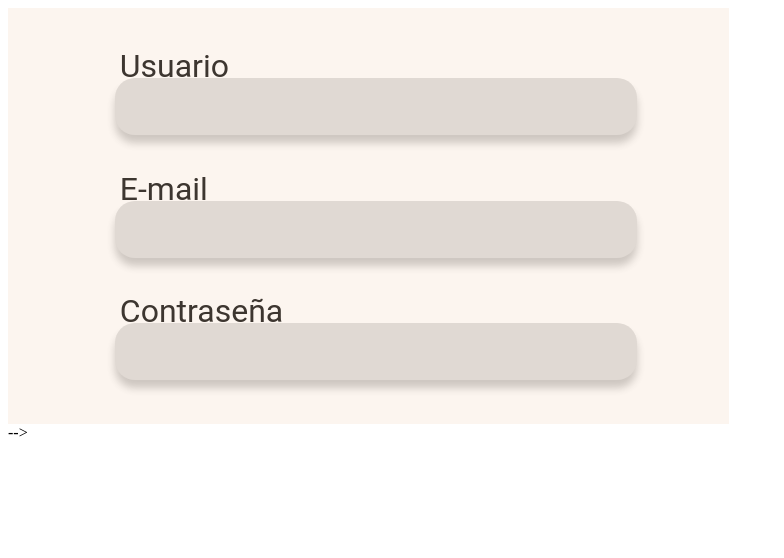
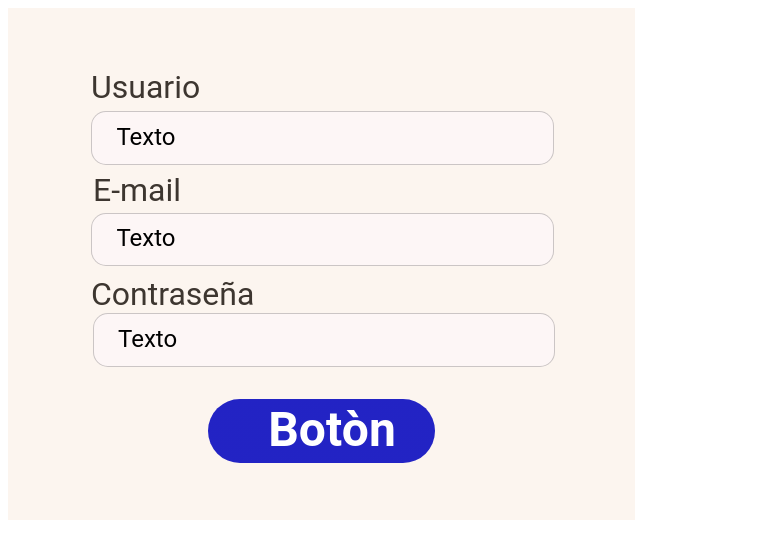
Before and after one commit to marcosernestol/LoginHM, an Angular app: page / in a window 1280 px wide. Shown: the top 558 px of the page, without its empty margins (0-784 px from the left). Built offline with nearby package versions, Linux system fonts and the light colour scheme.

Commit message:
Prueba2
Prueba simple

```diff
--- a/src/app/app.html
+++ b/src/app/app.html
@@ -1,19 +1,29 @@
-
-
-
-<div data-layer="Group 1" class="Group1" style="width: 721px; height: 416px; position: relative">
-  <div data-layer="Rectangle 19" class="Rectangle19" style="width: 522.46px; height: 57.10px; left: 106.58px; top: 314.85px; position: absolute; background: #D9D9D9; box-shadow: 0px 8px 8px rgba(0, 0, 0, 0.25); border-radius: 20px"></div>
-  <div data-layer="Rectangle 18" class="Rectangle18" style="width: 522.46px; height: 57.10px; left: 106.58px; top: 192.50px; position: absolute; background: #D9D9D9; box-shadow: 0px 8px 8px rgba(0, 0, 0, 0.25); border-radius: 20px"></div>
-  <div data-layer="Rectangle 17" class="Rectangle17" style="width: 522.46px; height: 57.10px; left: 106.58px; top: 70.15px; position: absolute; background: #D9D9D9; box-shadow: 0px 8px 8px rgba(0, 0, 0, 0.25); border-radius: 20px"></div>
-  <div data-layer="Contraseña" class="ContraseA" style="width: 171.37px; height: 31px; left: 111.81px; top: 283.86px; position: absolute; color: black; font-size: 32px; font-family: Roboto; font-weight: 400; word-wrap: break-word">Contraseña</div>
-  <div data-layer="E-mail" class="EMail" style="width: 93px; height: 31px; left: 111.81px; top: 161.51px; position: absolute; color: black; font-size: 32px; font-family: Roboto; font-weight: 400; word-wrap: break-word">E-mail</div>
-  <div data-layer="Usuario" class="Usuario" style="width: 114.94px; height: 31px; left: 111.81px; top: 39.15px; position: absolute; color: black; font-size: 32px; font-family: Roboto; font-weight: 400; word-wrap: break-word">Usuario</div>
-  <div data-layer="Rectangle 20" class="Rectangle20" style="width: 721px; height: 416px; left: 0px; top: 0px; position: absolute; background: rgba(240.84, 215.79, 190.75, 0.25)"></div>
-</div>
 
 
 
 
+<div data-layer="Group 2" class="Group2" style="width: 627px; height: 512px; position: relative">
+  <div data-layer="Contraseña" class="ContraseA" style="width: 286px; height: 38px; left: 83px; top: 267px; position: absolute; color: black; font-size: 32px; font-family: Roboto; font-weight: 400; word-wrap: break-word">Contraseña</div>
+  <div data-layer="E-mail" class="EMail" style="width: 216px; height: 39px; left: 85px; top: 163px; position: absolute; color: black; font-size: 32px; font-family: Roboto; font-weight: 400; word-wrap: break-word">E-mail</div>
+  <div data-layer="Usuario" class="Usuario" style="width: 277px; height: 41px; left: 83px; top: 60px; position: absolute; color: black; font-size: 32px; font-family: Roboto; font-weight: 400; word-wrap: break-word">Usuario</div>
+  <div data-layer="Rectangle 20" class="Rectangle20" style="width: 627px; height: 512px; left: 0px; top: 0px; position: absolute; background: rgba(240.84, 215.79, 190.75, 0.25)"></div>
+  <div data-layer="Componente1_CajaCaptura" class="Componente1Cajacaptura" style="width: 460.24px; height: 51.68px; left: 83.38px; top: 103.35px; position: absolute">
+    <div data-layer="Rounded rectangle" class="RoundedRectangle" style="width: 460.24px; height: 51.68px; left: 0px; top: 0px; position: absolute; background: #FDF6F6; border-radius: 15px; border: 1px rgba(0, 0, 0, 0.20) solid"></div>
+    <div data-layer="Texto" class="Texto" style="width: 410.22px; height: 25.84px; left: 25.01px; top: 12.92px; position: absolute; justify-content: center; display: flex; flex-direction: column; color: black; font-size: 24px; font-family: Roboto; font-weight: 400; line-height: 64px; word-wrap: break-word">Texto</div>
+  </div>
+  <div data-layer="Componente1_CajaCaptura" class="Componente1Cajacaptura" style="width: 460.24px; height: 51.68px; left: 83.38px; top: 204.66px; position: absolute">
+    <div data-layer="Rounded rectangle" class="RoundedRectangle" style="width: 460.24px; height: 51.68px; left: 0px; top: 0px; position: absolute; background: #FDF6F6; border-radius: 15px; border: 1px rgba(0, 0, 0, 0.20) solid"></div>
+    <div data-layer="Texto" class="Texto" style="width: 410.22px; height: 25.84px; left: 25.01px; top: 12.92px; position: absolute; justify-content: center; display: flex; flex-direction: column; color: black; font-size: 24px; font-family: Roboto; font-weight: 400; line-height: 64px; word-wrap: break-word">Texto</div>
+  </div>
+  <div data-layer="Componente1_CajaCaptura" class="Componente1Cajacaptura" style="width: 460.24px; height: 51.68px; left: 85.05px; top: 305.30px; position: absolute">
+    <div data-layer="Rounded rectangle" class="RoundedRectangle" style="width: 460.24px; height: 51.68px; left: 0px; top: 0px; position: absolute; background: #FDF6F6; border-radius: 15px; border: 1px rgba(0, 0, 0, 0.20) solid"></div>
+    <div data-layer="Texto" class="Texto" style="width: 410.22px; height: 25.84px; left: 25.01px; top: 12.92px; position: absolute; justify-content: center; display: flex; flex-direction: column; color: black; font-size: 24px; font-family: Roboto; font-weight: 400; line-height: 64px; word-wrap: break-word">Texto</div>
+  </div>
+  <div data-layer="Componente2_Boton" class="Componente2Boton" style="width: 226.79px; height: 63.92px; left: 200.11px; top: 390.97px; position: absolute">
+    <div data-layer="Rectangle 27" class="Rectangle27" style="width: 226.79px; height: 63.92px; left: 0px; top: 0px; position: absolute; background: linear-gradient(0deg, rgba(0, 0, 0, 0.20) 0%, rgba(0, 0, 0, 0.20) 100%), #2B2CF5; border-radius: 47px"></div>
+    <div data-layer="Botòn" class="BotN" style="left: 60.03px; top: 21.16px; position: absolute; justify-content: center; display: flex; flex-direction: column; color: white; font-size: 48px; font-family: Roboto; font-weight: 600; line-height: 20px; letter-spacing: 0.10px; word-wrap: break-word">Botòn</div>
+  </div>
+</div>
 
 
 
@@ -350,6 +360,7 @@
   </div>
 </main>
 
+-->
 <!-- * * * * * * * * * * * * * * * * * * * * * * * * * * * * * * * * -->
 <!-- * * * * * * * * * * * The content above * * * * * * * * * * * * -->
 <!-- * * * * * * * * * * is only a placeholder * * * * * * * * * * * -->
@@ -359,4 +370,4 @@
 <!-- * * * * * * * * * * * * * * * * * * * * * * * * * * * * * * * * -->
 
 
-<router-outlet /> -->
+<!--  <router-outlet /> -->
```
